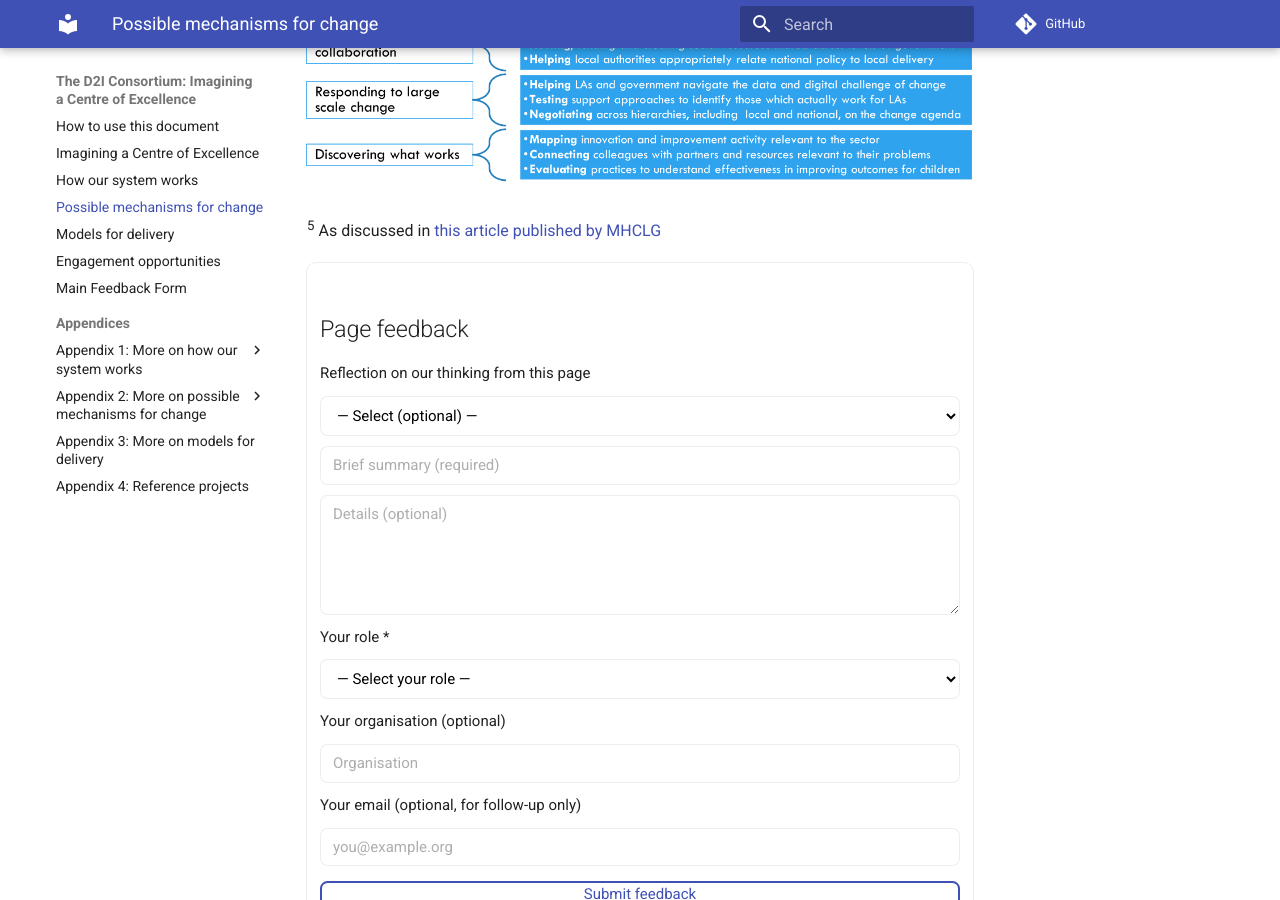
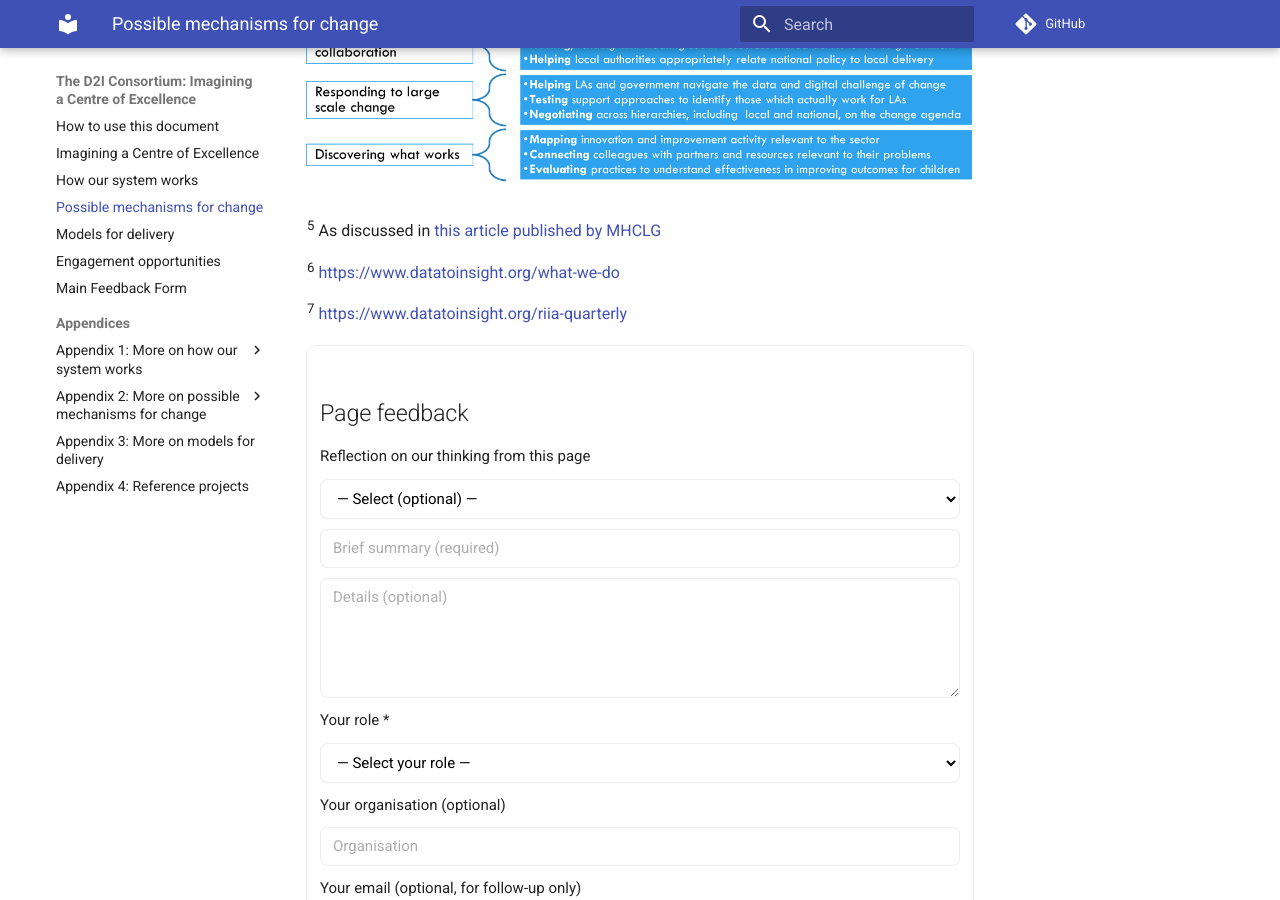
Before and after one commit to data-to-insight/centre-of-excellence, an MkDocs documentation site: the page built from docs/possible-mechanisms-for-change.md, in a window 1280 px wide and 900 px high, scrolled down 2114 px. Built offline with MkDocs 1.6.1 and Material for MkDocs 9.7.7, drawn with Linux system fonts in a browser that asks for light colours; comment, search, counter and statistics services are not loaded.

Commit message:
Corrected minor typos, primarily with footnote formatting

```diff
--- a/docs/possible-mechanisms-for-change.md
+++ b/docs/possible-mechanisms-for-change.md
@@ -8,7 +8,7 @@ When we started to work together to improve data work in children’s services v
 
 By finding ways for people across the sector to work together, we make better tools, which helps local authorities deliver better services. The better the services, the more likely that they join future collaborations, and the more useful their contributions, meaning the work improves over time.
 
-This mechanism works. We have better shared tools<sup>[^6]</sup> and data collections<sup>[^7]</sup> with a wider range of sponsors and owners, and LA colleagues tell us these help them work more effectively to support children.
+This mechanism works. We have better shared tools<sup>6</sup> and data collections<sup>7</sup> with a wider range of sponsors and owners, and LA colleagues tell us these help them work more effectively to support children.
 
 Below, we outline what we think a Centre of Excellence could do, and the ways of doing these things which are most likely to work in the real world.
 
@@ -25,6 +25,11 @@ For detailed discussion of these elements, and the reasoning which leads us to o
 <!-- footnotes -->
 
 <sup>5</sup> As discussed in [this article published by MHCLG](https://medium.com/ldcu/council-spotlight-november-b6e647d44041)
+
+<sup>6</sup> [https://www.datatoinsight.org/what-we-do](https://www.datatoinsight.org/what-we-do)
+
+<sup>7</sup> [https://www.datatoinsight.org/riia-quarterly](https://www.datatoinsight.org/riia-quarterly)
+
 
 <!-- feedback form -->
 
```
Also changed, not shown: docs/appendix-2-more-on-possible-mechanisms-for-change/improving-data-quality.md (+5 -1 lines), docs/index.md (+1 -1 lines).
